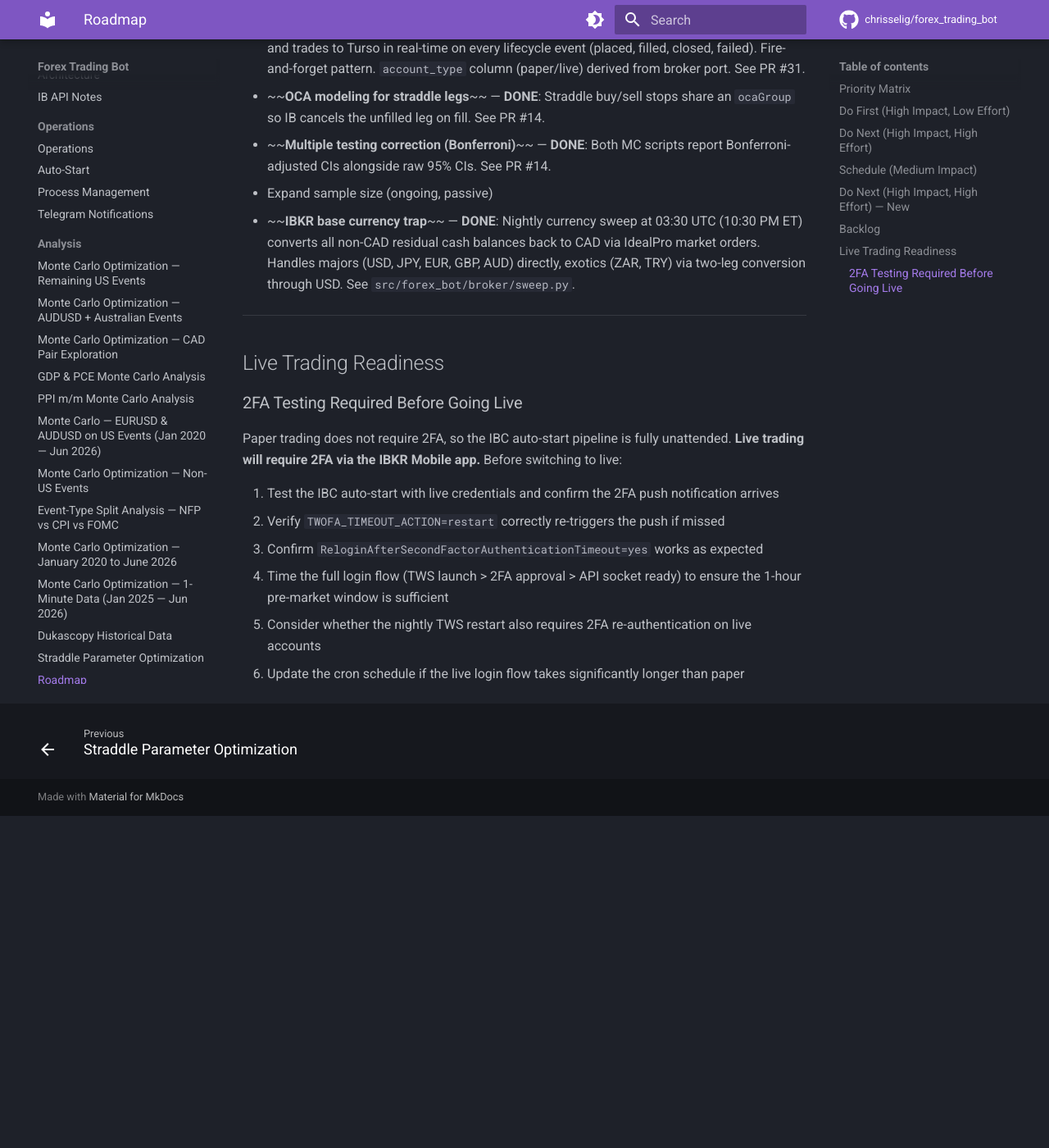
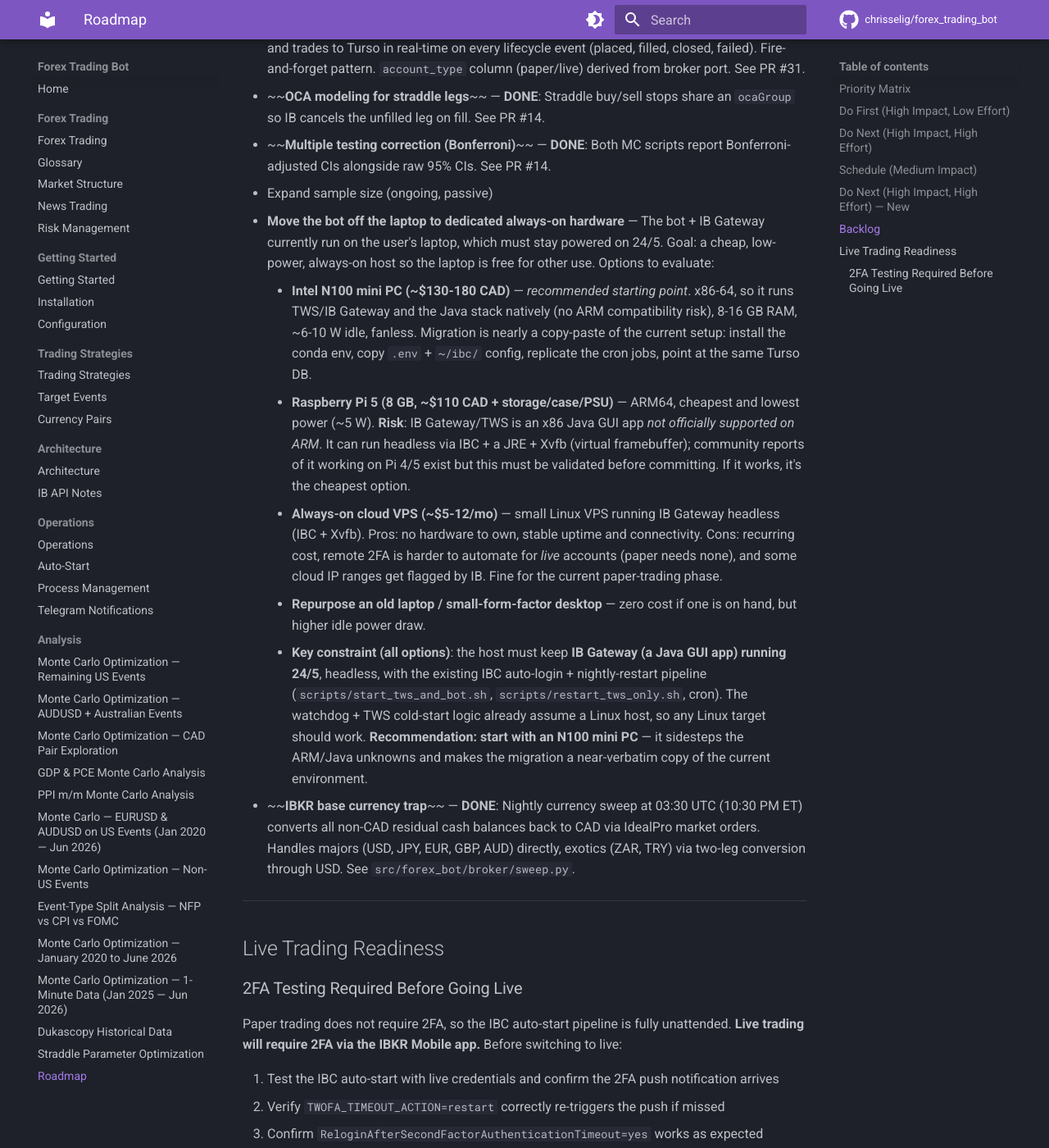
Before and after one commit to chrisselig/forex_trading_bot, an MkDocs documentation site: the page built from docs/research/todo.md, in a window 1280 px wide and 1400 px high, scrolled down 5838 px. Shown: the whole window at 82% size. Built offline with MkDocs 1.6.1 and Material for MkDocs 9.7.7, drawn with Linux system fonts in a browser that asks for light colours; comment, search, counter and statistics services are not loaded; before the commit the page ends 6833 px from its top, so only the background shows below that.

Commit message:
docs: fix stale README info and add hosting-migration roadmap item
README review as documentation engineer — corrected inconsistencies with
the current codebase and config:

- Carry rebalance schedule: "Sunday 5 AM MT" -> "Monday 8 AM MT / 14:00 UTC"
  (matches the reschedule in be46bc2)
- Architecture diagram: "Monthly (1st) Carry Strat" -> "Weekly (Mon)"
  (the carry strategy rebalances weekly, not monthly)
- CLI: listed 7 commands / "7 commands" -> 9; added the missing `calendar`
  and `backfill-actuals` commands
- Max Concurrent Positions: 3 -> 4 (matches settings.yaml)
- Sample size: "819+ event/pair combos" -> "1,016 event/pair combinations"
  (matches docs/research/04-monte-carlo-6yr.md)
- Prerequisites heading: "Python 3.11+" -> "3.12+" (consistent with the
  rest of the doc and CLAUDE.md)
- static_events.yaml comment: added RBA / AU CPI / AU Employment

Roadmap: added a Backlog item to move the bot off the laptop onto cheap
always-on hardware (N100 mini PC recommended; Pi 5 / VPS / old laptop
evaluated), with the IB-Gateway-must-run-headless constraint noted.

Co-Authored-By: Claude Opus 4.8 (1M context) <noreply@anthropic.com>

```diff
--- a/docs/research/todo.md
+++ b/docs/research/todo.md
@@ -82,6 +82,12 @@
 - ~~**OCA modeling for straddle legs**~~ — **DONE**: Straddle buy/sell stops share an `ocaGroup` so IB cancels the unfilled leg on fill. See PR #14.
 - ~~**Multiple testing correction (Bonferroni)**~~ — **DONE**: Both MC scripts report Bonferroni-adjusted CIs alongside raw 95% CIs. See PR #14.
 - Expand sample size (ongoing, passive)
+- **Move the bot off the laptop to dedicated always-on hardware** — The bot + IB Gateway currently run on the user's laptop, which must stay powered on 24/5. Goal: a cheap, low-power, always-on host so the laptop is free for other use. Options to evaluate:
+    - **Intel N100 mini PC (~$130-180 CAD)** — *recommended starting point*. x86-64, so it runs TWS/IB Gateway and the Java stack natively (no ARM compatibility risk), 8-16 GB RAM, ~6-10 W idle, fanless. Migration is nearly a copy-paste of the current setup: install the conda env, copy `.env` + `~/ibc/` config, replicate the cron jobs, point at the same Turso DB.
+    - **Raspberry Pi 5 (8 GB, ~$110 CAD + storage/case/PSU)** — ARM64, cheapest and lowest power (~5 W). **Risk**: IB Gateway/TWS is an x86 Java GUI app *not officially supported on ARM*. It can run headless via IBC + a JRE + Xvfb (virtual framebuffer); community reports of it working on Pi 4/5 exist but this must be validated before committing. If it works, it's the cheapest option.
+    - **Always-on cloud VPS (~$5-12/mo)** — small Linux VPS running IB Gateway headless (IBC + Xvfb). Pros: no hardware to own, stable uptime and connectivity. Cons: recurring cost, remote 2FA is harder to automate for *live* accounts (paper needs none), and some cloud IP ranges get flagged by IB. Fine for the current paper-trading phase.
+    - **Repurpose an old laptop / small-form-factor desktop** — zero cost if one is on hand, but higher idle power draw.
+    - **Key constraint (all options)**: the host must keep **IB Gateway (a Java GUI app) running 24/5**, headless, with the existing IBC auto-login + nightly-restart pipeline (`scripts/start_tws_and_bot.sh`, `scripts/restart_tws_only.sh`, cron). The watchdog + TWS cold-start logic already assume a Linux host, so any Linux target should work. **Recommendation: start with an N100 mini PC** — it sidesteps the ARM/Java unknowns and makes the migration a near-verbatim copy of the current environment.
 - ~~**IBKR base currency trap**~~ — **DONE**: Nightly currency sweep at 03:30 UTC (10:30 PM ET) converts all non-CAD residual cash balances back to CAD via IdealPro market orders. Handles majors (USD, JPY, EUR, GBP, AUD) directly, exotics (ZAR, TRY) via two-leg conversion through USD. See `src/forex_bot/broker/sweep.py`.
 
 ---
```
Also changed, not shown: README.md (+10 -8 lines).
